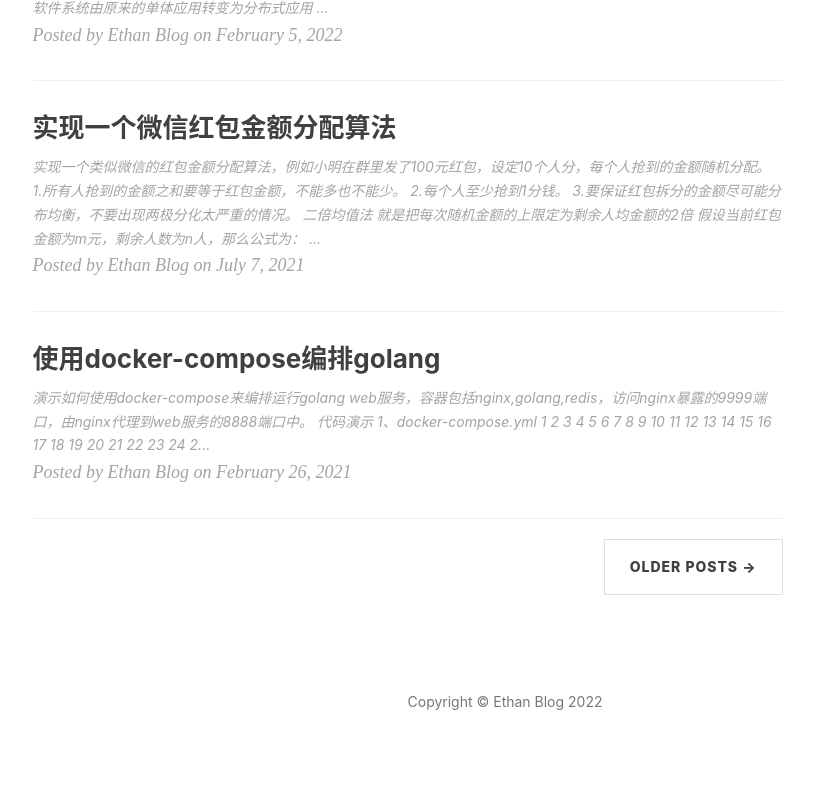
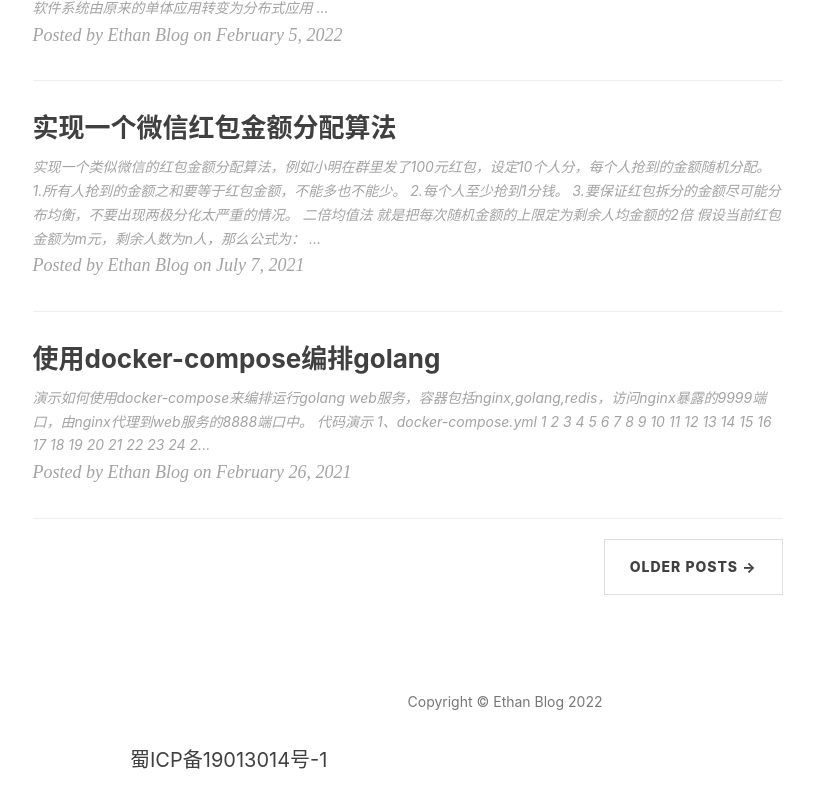
Before and after one commit to EthanChenLi/EthanChenLi.github.io, a Jekyll site: the page built from index.html, in a window 1280 px wide and 900 px high, scrolled down 2201 px. Shown: the top 808 px of the window, without its empty margins (135-949 px from the left). Built offline with Jekyll 4.4.1, drawn with Linux system fonts in a browser that asks for light colours; nearby versions of some CDN libraries; the list of posts is cut into pages by our own code; comment, search, counter and statistics services are not loaded.

Commit message:
添加备案号

```diff
--- a/_includes/footer.html
+++ b/_includes/footer.html
@@ -9,6 +9,7 @@
                 <p class="copyright text-muted">
                     Copyright &copy; {{ site.title }} {{ site.time | date: '%Y' }}
                 </p>
+                <p><a href="https://www.miit.gov.cn/" target="_blank">蜀ICP备19013014号-1</a></p>
             </div>
         </div>
     </div>
```
